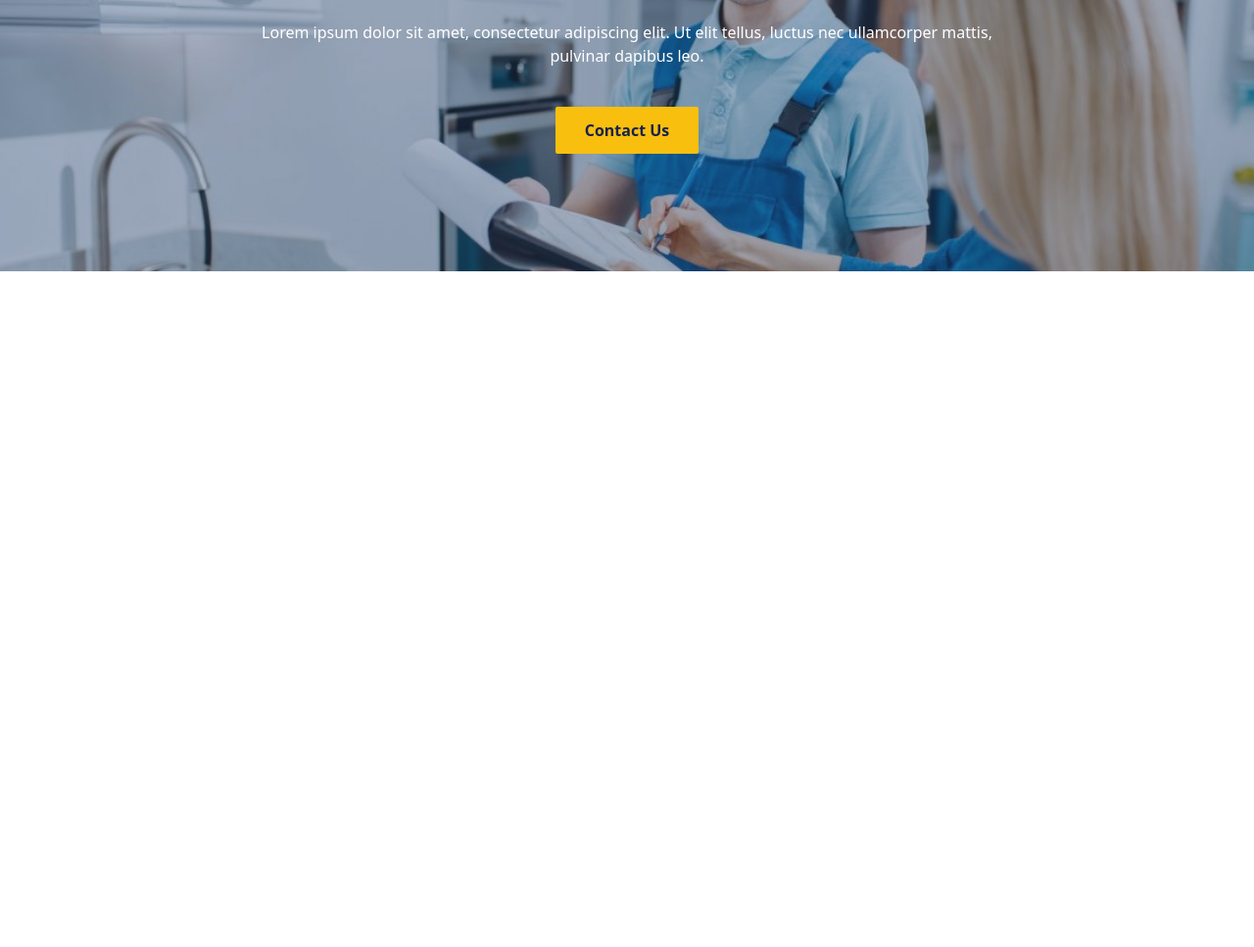
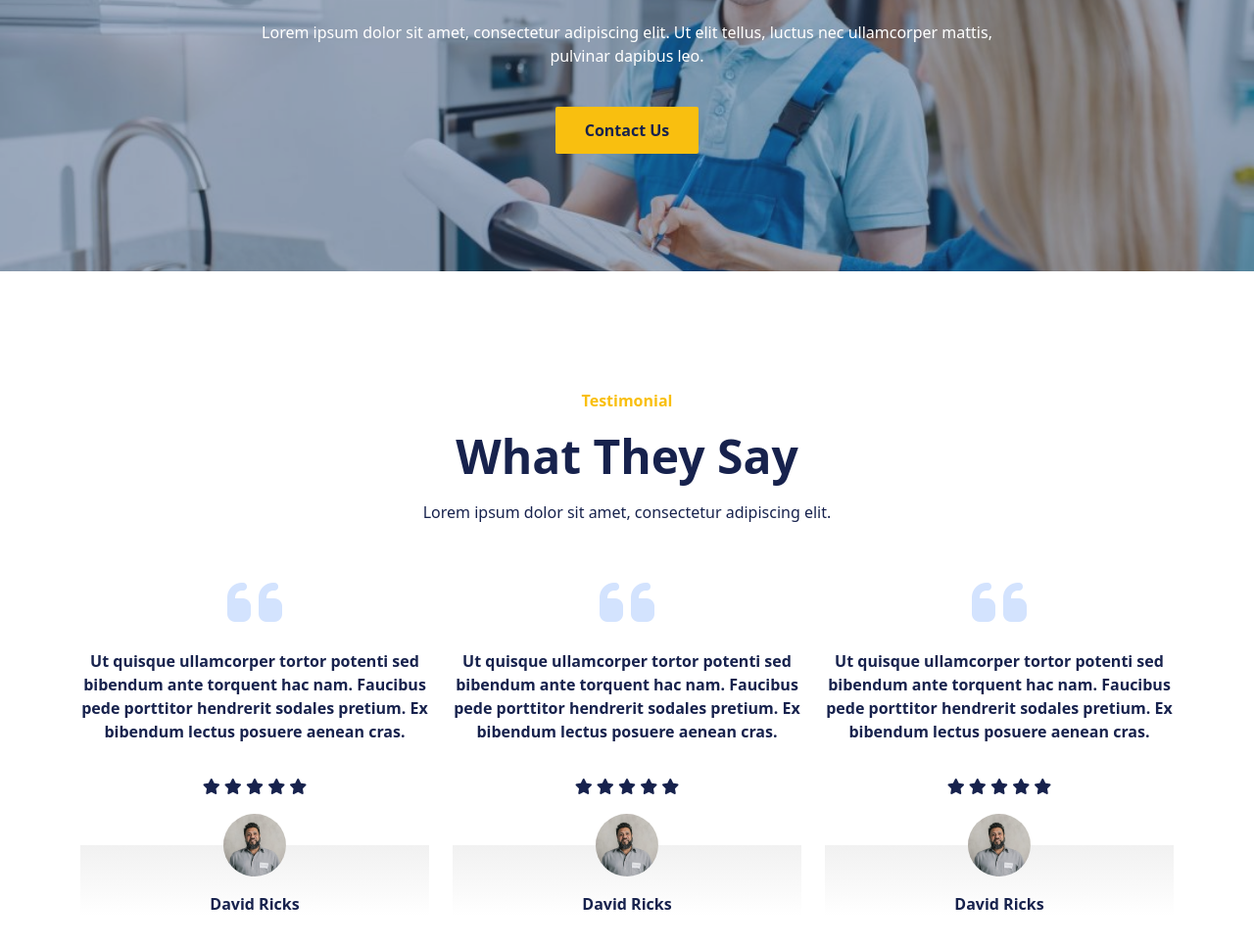
Before and after one commit to AhmedShaabanAl-Saidi/Plumberon, a plain HTML site: page index.html in a window 1280 px wide. Shown: the part 4701-5668 px from the top of the page at 98% size. Before the commit the page ends 4978 px from the top, so only its background shows below. Drawn offline with Linux system fonts and the light colour scheme.

Commit message:
Testimonial

```diff
--- a/CSS/style.css
+++ b/CSS/style.css
@@ -19,6 +19,10 @@
     color: #F9BF0F;
 }
 
+.secondary-color-2 {
+    color: #D3E3FE;
+}
+
 .main-color {
     color: #0A4677;
 }
@@ -26,7 +30,6 @@
 .main-color-2 {
     color: #17224D;
 }
-
 
 .main-button {
     background: #F9BF0F;
@@ -57,6 +60,10 @@
 
 .w-97 {
     width: 97%;
+}
+
+.w-18 {
+    width: 18%;
 }
 
 .my-120 {
@@ -199,7 +206,12 @@
 }
 
 /* contact-us */
-.contact-us{
+.contact-us {
     background: linear-gradient(rgba(35, 65, 110, 0.4), rgba(35, 65, 110, 0.4)), url('IMG/video-bg.jpg');
     background-size: cover;
 }
+
+/* Testimonial */
+.Testimonial-img {
+    background: linear-gradient(to top, #fff 0%, #f1f1f1 100%);
+}
--- a/index.html
+++ b/index.html
@@ -411,11 +411,102 @@
                 <br> our services
             </h2>
 
-            <p class="py-3">Lorem ipsum dolor sit amet, consectetur adipiscing elit. Ut elit tellus, luctus nec ullamcorper mattis,
+            <p class="py-3">Lorem ipsum dolor sit amet, consectetur adipiscing elit. Ut elit tellus, luctus nec
+                ullamcorper mattis,
                 <br> pulvinar dapibus leo.
             </p>
 
             <button class="main-button mt-2 fw-bold">Contact Us</button>
+        </div>
+    </section>
+
+    <!-- Testimonial -->
+    <section class="testimonial my-120 text-center main-color-2 fw-semibold">
+        <div class="container">
+            <p class="secondary-color">Testimonial</p>
+            <h2 class="display-5 fw-bold">What They Say</h2>
+            <p class="fw-normal mb-5 mt-3">Lorem ipsum dolor sit amet, consectetur adipiscing elit.</p>
+
+            <div class="row">
+                <div class="col-md-4">
+                    <div class="mb-5">
+                        <i class="fa-solid fa-quote-left display-3 secondary-color-2"></i>
+                        <p class="py-3 fw-semibold">Ut quisque ullamcorper tortor potenti sed
+                            <br> bibendum ante torquent hac nam. Faucibus
+                            <br> pede porttitor hendrerit sodales pretium. Ex
+                            <br> bibendum lectus posuere aenean cras.
+                        </p>
+                        <div class="stars">
+                            <i class="fa-solid fa-star"></i>
+                            <i class="fa-solid fa-star"></i>
+                            <i class="fa-solid fa-star"></i>
+                            <i class="fa-solid fa-star"></i>
+                            <i class="fa-solid fa-star"></i>
+                        </div>
+                    </div>
+
+                    <div class="position-relative">
+                        <img src="CSS/IMG/Testimonial.jpg" alt="Testimonial-img"
+                            class="w-18 rounded-circle position-absolute top-0 start-50 translate-middle">
+
+                        <div class="Testimonial-img">
+                            <p class="pt-5">David Ricks</p>
+                        </div>
+                    </div>
+                </div>
+                <div class="col-md-4">
+                    <div class="mb-5">
+                        <i class="fa-solid fa-quote-left display-3 secondary-color-2"></i>
+                        <p class="py-3 fw-semibold">Ut quisque ullamcorper tortor potenti sed
+                            <br> bibendum ante torquent hac nam. Faucibus
+                            <br> pede porttitor hendrerit sodales pretium. Ex
+                            <br> bibendum lectus posuere aenean cras.
+                        </p>
+                        <div class="stars">
+                            <i class="fa-solid fa-star"></i>
+                            <i class="fa-solid fa-star"></i>
+                            <i class="fa-solid fa-star"></i>
+                            <i class="fa-solid fa-star"></i>
+                            <i class="fa-solid fa-star"></i>
+                        </div>
+                    </div>
+
+                    <div class="position-relative">
+                        <img src="CSS/IMG/Testimonial.jpg" alt="Testimonial-img"
+                            class="w-18 rounded-circle position-absolute top-0 start-50 translate-middle">
+
+                        <div class="Testimonial-img">
+                            <p class="pt-5">David Ricks</p>
+                        </div>
+                    </div>
+                </div>
+                <div class="col-md-4">
+                    <div class="mb-5">
+                        <i class="fa-solid fa-quote-left display-3 secondary-color-2"></i>
+                        <p class="py-3 fw-semibold">Ut quisque ullamcorper tortor potenti sed
+                            <br> bibendum ante torquent hac nam. Faucibus
+                            <br> pede porttitor hendrerit sodales pretium. Ex
+                            <br> bibendum lectus posuere aenean cras.
+                        </p>
+                        <div class="stars">
+                            <i class="fa-solid fa-star"></i>
+                            <i class="fa-solid fa-star"></i>
+                            <i class="fa-solid fa-star"></i>
+                            <i class="fa-solid fa-star"></i>
+                            <i class="fa-solid fa-star"></i>
+                        </div>
+                    </div>
+
+                    <div class="position-relative">
+                        <img src="CSS/IMG/Testimonial.jpg" alt="Testimonial-img"
+                            class="w-18 rounded-circle position-absolute top-0 start-50 translate-middle">
+
+                        <div class="Testimonial-img">
+                            <p class="pt-5">David Ricks</p>
+                        </div>
+                    </div>
+                </div>
+            </div>
         </div>
     </section>
 
```
